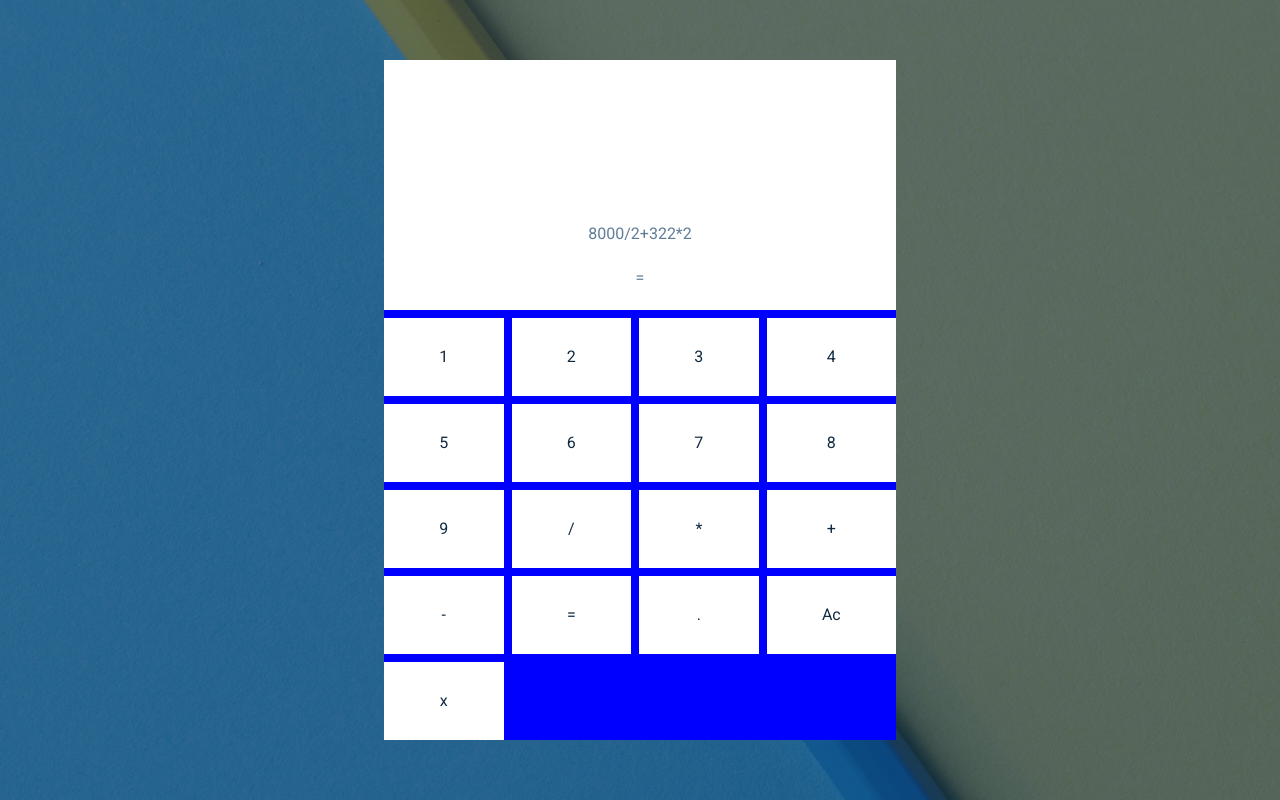
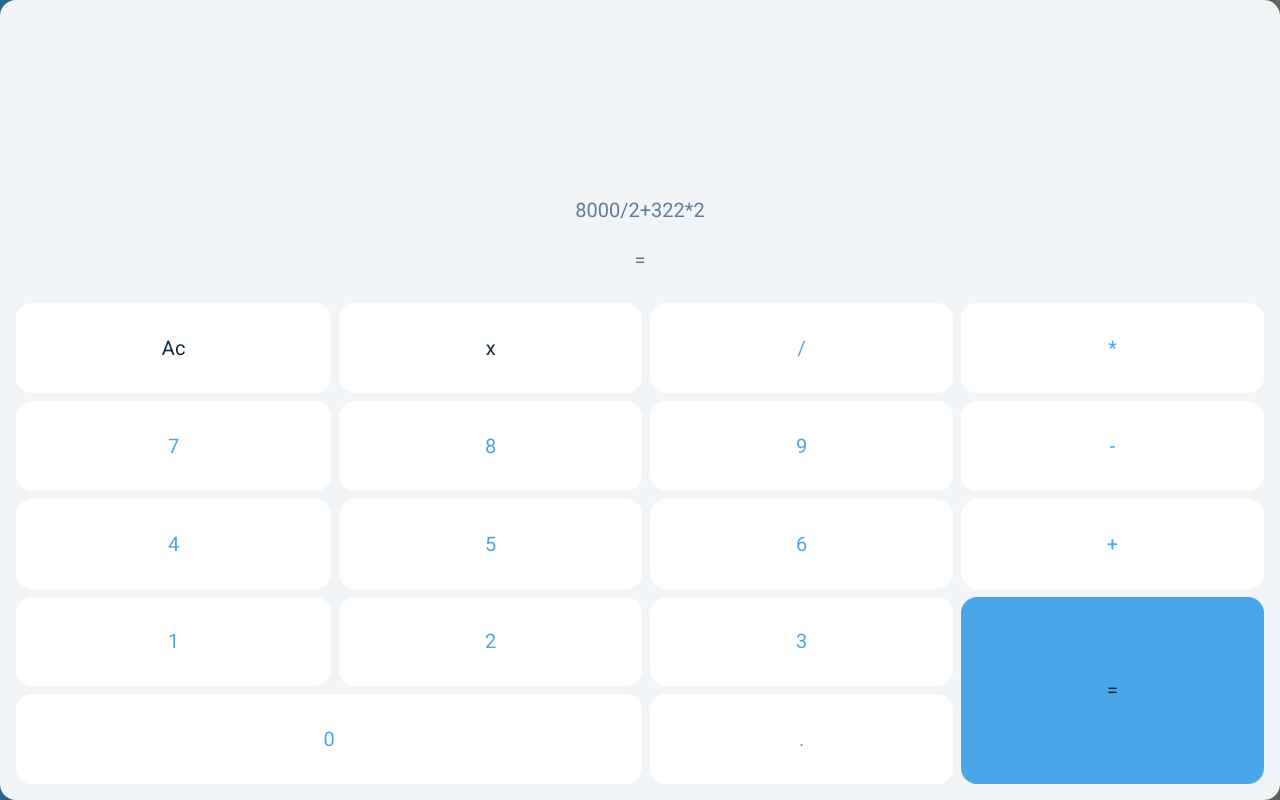
Before and after one commit to pradeep-jais/calculator-basic-js, a plain HTML site: page index.html in a window 1280 px wide. Drawn offline with Linux system fonts and the light colour scheme; a web font is replaced by a local one.

Commit message:
grid layout completed

```diff
--- a/styles.css
+++ b/styles.css
@@ -155,12 +155,11 @@ p {
 }
 .calculator {
   background: var(--clr-grey-10);
-  width: 40%;
-  height: 85vh;
-  background: blue;
+  width: 100%;
+  height: 100vh;
   display: grid;
-  grid-template-rows: repeat(8, 1fr);
-  grid-template-columns: repeat(, 1fr);
+  /* grid-template-rows: repeat(8, 1fr); */
+  /* grid-template-columns: repeat(4, 1fr); */
   grid-template-areas:
     'a a a a'
     'a a a a'
@@ -171,69 +170,83 @@ p {
     'n o p q'
     'r r s q';
   gap: 0.5rem;
+  padding: 1rem;
+  border-radius: 1rem;
 }
+
 .box {
   display: grid;
   place-items: center;
   background: var(--clr-white);
+  border-radius: 1rem;
+  color: var(--clr-primary-5);
+  font-size: 1.25rem;
 }
 .display {
   grid-area: a;
   display: flex;
   flex-direction: column;
   justify-content: flex-end;
+  background: var(--clr-grey-10);
+}
+.bg-1 {
+  background: var(--clr-primary-8);
 }
 .box-0 {
-  grid-area: b;
+  grid-area: r;
 }
 .box-1 {
+  grid-area: n;
+}
+.box-2 {
+  grid-area: o;
+}
+.box-3 {
+  grid-area: p;
+}
+.box-4 {
+  grid-area: j;
+}
+.box-5 {
+  grid-area: k;
+}
+.box-6 {
+  grid-area: l;
+}
+.box-7 {
+  grid-area: f;
+}
+.box-8 {
+  grid-area: g;
+}
+.box-9 {
+  grid-area: h;
+}
+.box-10 {
+  grid-area: d;
+}
+.box-11 {
+  grid-area: e;
+}
+.box-12 {
+  grid-area: m;
+}
+.box-13 {
+  grid-area: i;
+}
+.box-14 {
+  grid-area: q;
+  background: var(--clr-primary-5);
+  color: var(--clr-primary-1);
+}
+.box-15 {
+  grid-area: s;
+}
+.box-16 {
   grid-area: b;
+  color: var(--clr-grey-1);
 }
-.box-1 {
-  grid-area: b;
+.box-17 {
+  grid-area: c;
+  color: var(--clr-grey-1);
 }
-.box-1 {
-  grid-area: b;
-}
-.box-1 {
-  grid-area: b;
-}
-.box-1 {
-  grid-area: b;
-}
-.box-1 {
-  grid-area: b;
-}
-.box-1 {
-  grid-area: b;
-}
-.box-1 {
-  grid-area: b;
-}
-.box-1 {
-  grid-area: b;
-}
-.box-1 {
-  grid-area: b;
-}
-.box-1 {
-  grid-area: b;
-}
-.box-1 {
-  grid-area: b;
-}
-.box-1 {
-  grid-area: b;
-}
-.box-1 {
-  grid-area: b;
-}
-.box-1 {
-  grid-area: b;
-}
-.box-1 {
-  grid-area: b;
-}
-.box-1 {
-  grid-area: b;
-}
```
